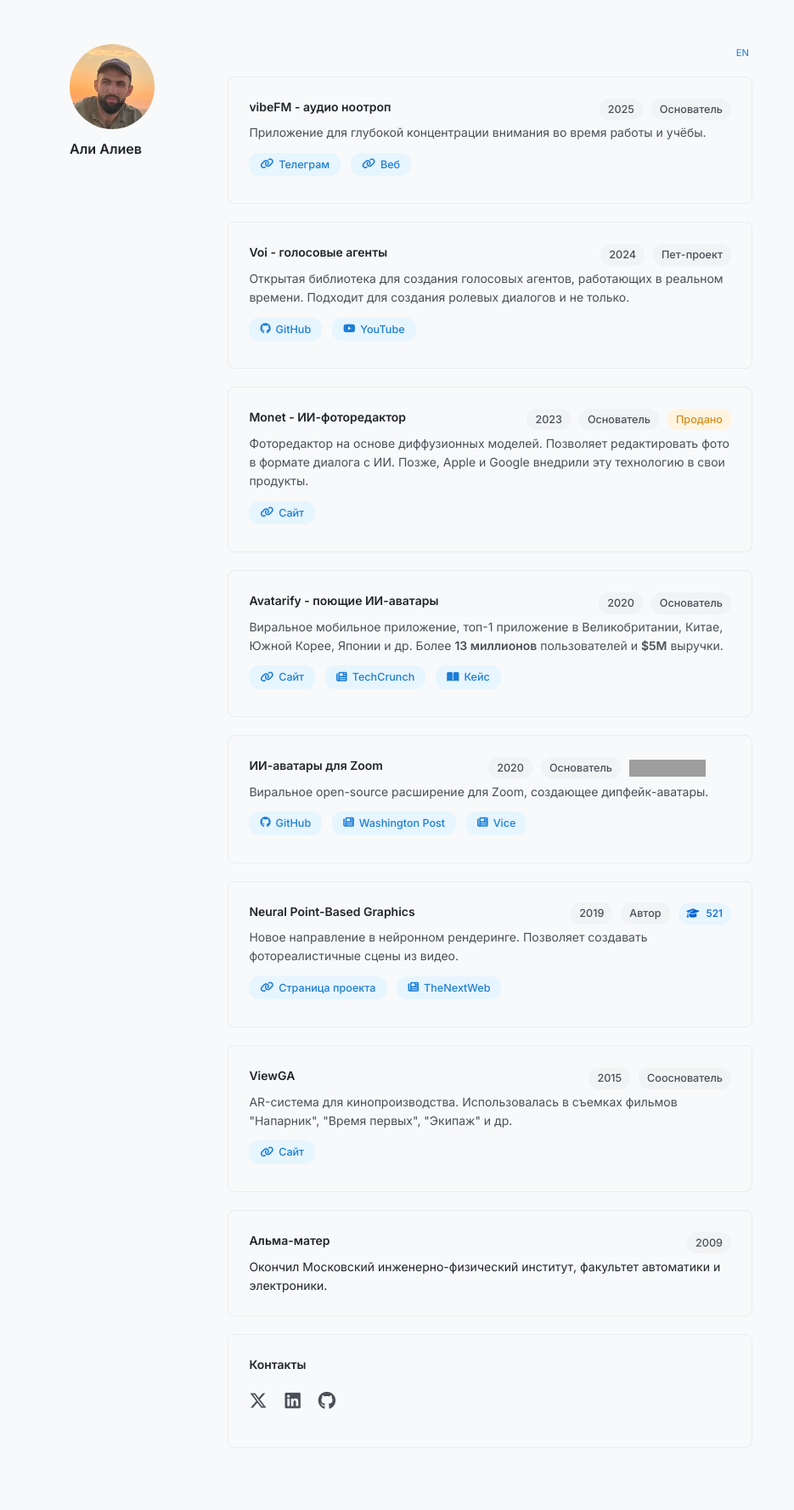
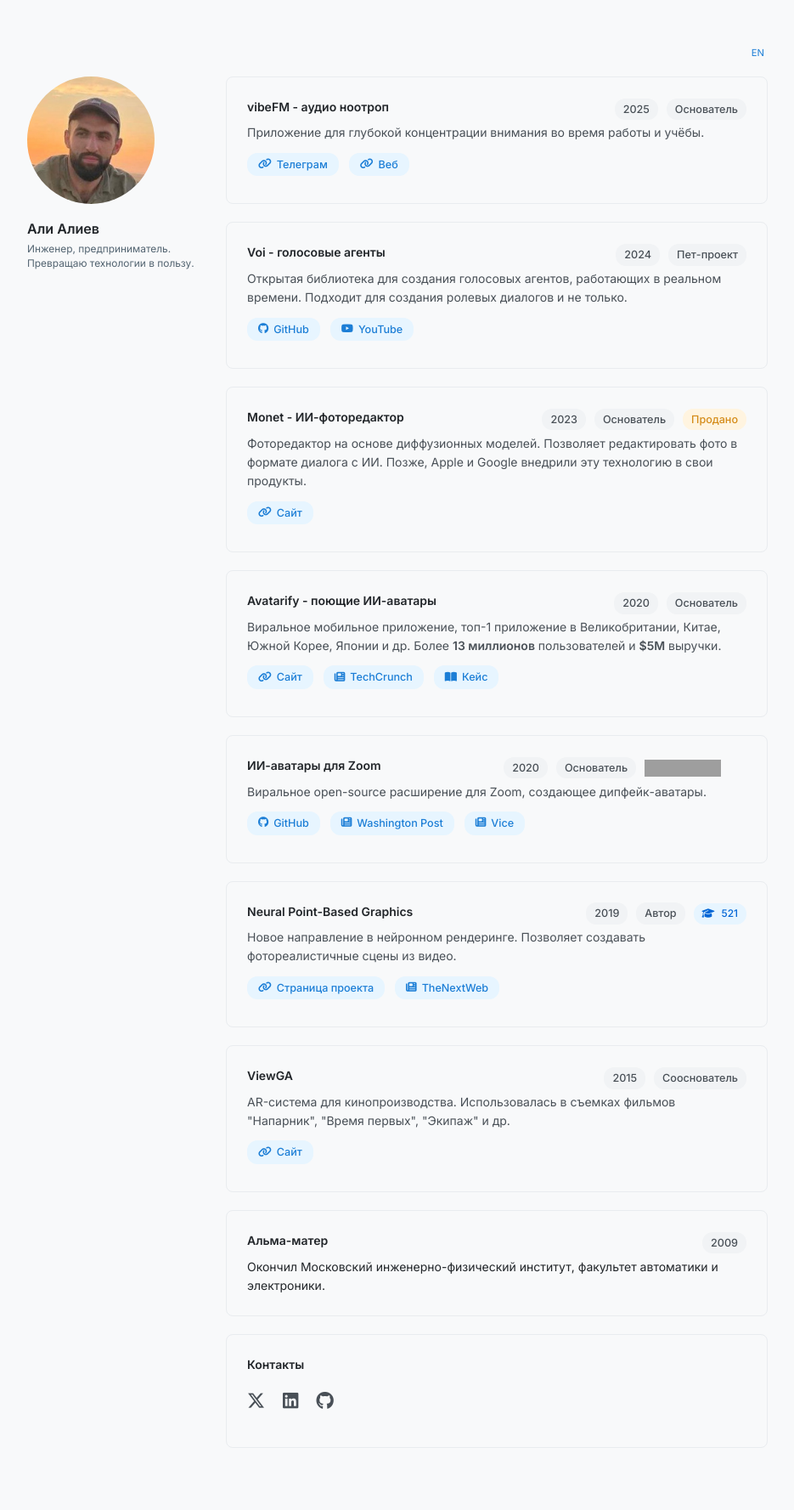
Before and after one commit to alievk/alievk.github.io, a Jekyll site: the page built from index.md, in a window 1280 px wide. Shown: the whole page at 85% size, without its empty margins (172-1107 px from the left). Built offline with Jekyll 4.4.1, drawn with Linux system fonts in a browser that asks for light colours; grey boxes are pictures that could not be loaded.

Commit message:
some tweaks

```diff
--- a/assets/css/style.css
+++ b/assets/css/style.css
@@ -28,13 +28,14 @@
 .top-bar {
     display: flex;
     justify-content: flex-end;
+    width: 100%;
     margin-bottom: 16px;
 }
 
 .page-layout {
     display: grid;
-    grid-template-columns: 20% 80%;
-    gap: 32px;
+    grid-template-columns: 25% 1fr;
+    gap: 16px;
     align-items: start;
 }
 
@@ -208,7 +209,7 @@
    8) Container & generic links
    ================================ */
 .container {
-    max-width: 900px;
+    max-width: 1000px;
     width: 100%;
     margin: 0 auto;
     padding: 32px 64px;
@@ -230,7 +231,7 @@
     display: flex;
     flex-direction: column;
     align-items: flex-start;
-    gap: 14px;
+    gap: 20px;
     margin-bottom: 2em;
 }
 
@@ -252,13 +253,13 @@
 .profile-bio {
     margin: 0;
     color: #536471;
-    font-size: 0.9rem;
+    font-size: 0.85rem;
     line-height: 1.4;
 }
 
 .profile-photo {
-    width: 100px;
-    height: 100px;
+    width: 150px;
+    height: 150px;
     border-radius: 50%;
     object-fit: cover;
 }
--- a/index.md
+++ b/index.md
@@ -2,6 +2,11 @@
 layout: default
 ---
 
+<div class="top-bar">
+  <div class="language-switch" aria-label="Language switch">
+    <button type="button" data-lang="ru" aria-live="polite">EN</button>
+  </div>
+</div>
 <div class="page-layout">
   <aside class="profile-column">
     <div class="profile-container">
@@ -13,11 +18,6 @@
     </div>
   </aside>
   <section class="projects-column">
-    <div class="top-bar">
-      <div class="language-switch" aria-label="Language switch">
-        <button type="button" data-lang="ru" aria-live="polite">EN</button>
-      </div>
-    </div>
 
 <div class="project">
   <div class="project-header">
--- a/locale.json
+++ b/locale.json
@@ -1,7 +1,7 @@
 {
   "ru": {
     "profile.name": "Али Алиев",
-    "profile.bio": "",
+    "profile.bio": "Инженер, предприниматель. Превращаю технологии в пользу.",
     "project.vibefm.title": "vibeFM - аудио ноотроп",
     "project.vibefm.desc": "Приложение для глубокой концентрации внимания во время работы и учёбы.",
     "project.voi.title": "Voi - голосовые агенты",
@@ -41,7 +41,7 @@
   },
   "en": {
     "profile.name": "Ali Aliev",
-    "profile.bio": "Building useful products at the intersection of AI, audio, and creativity.",
+    "profile.bio": "I ship products that turn deep tech into everyday value.",
     "project.vibefm.title": "vibeFM - audio adderall",
     "project.vibefm.desc": "An app for deep focus during work and study.",
     "project.voi.title": "Voi - voice agents",
```
